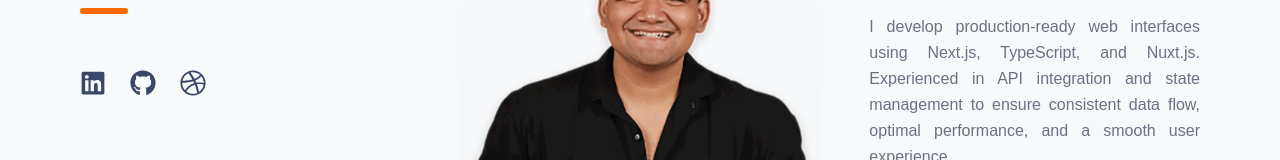
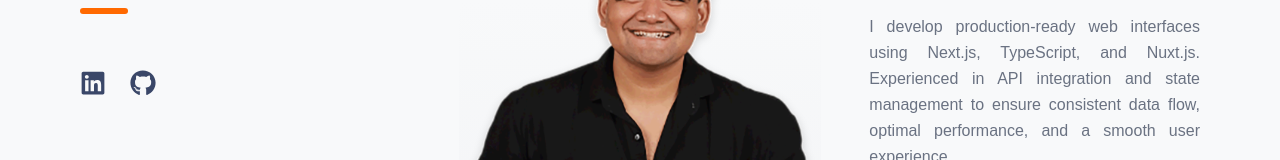
Before and after one commit to Termitenator/portfolio-interview, a Next.js app: page /en in a window 1280 px wide. Shown: the part 355-515 px from the top of the page. Built offline with nearby package versions, Linux system fonts and the light colour scheme.

Commit message:
Feat : Navigation link sosmed and section

```diff
--- a/app/[locale]/components/footer/footer.tsx
+++ b/app/[locale]/components/footer/footer.tsx
@@ -12,7 +12,7 @@ export default function Footer() {
     <footer className="w-full bg-[#2f3033] text-gray-400 p-4 lg:px-20 ">
       <div className="max-w-7xl mx-auto">
         <div className="flex flex-col md:flex-row md:justify-between gap-6">
-          <Link href="/" className="flex items-center gap-0.5">
+          <Link href="#hero" className="flex items-center gap-0.5">
             <Image
               src="/icon/logos.png"
               alt="logo"
@@ -36,14 +36,14 @@ export default function Footer() {
           </nav>
           <div className="flex items-center justify-center gap-5 text-lg">
             <a
-              href="https://github.com/"
+              href="https://github.com/Termitenator"
               target="_blank"
               className="hover:text-white transition">
               <FaGithub />
             </a>
 
             <a
-              href="https://linkedin.com/"
+              href="https://www.linkedin.com/in/pande-gede-satwika-dharma-450a4b262/"
               target="_blank"
               className="hover:text-white transition">
               <FaLinkedin />
--- a/app/[locale]/components/hero/component/LeftSection.tsx
+++ b/app/[locale]/components/hero/component/LeftSection.tsx
@@ -1,4 +1,4 @@
-import { FaLinkedin, FaGithub, FaDribbble } from "react-icons/fa";
+import { FaLinkedin, FaGithub } from "react-icons/fa";
 import { useTranslations } from "next-intl";
 
 export default function LeftSection() {
@@ -16,22 +16,16 @@ export default function LeftSection() {
 
       <div className="flex items-center space-x-6 text-[#3a4768] mt-8">
         <a
-          href="#"
+          href="https://www.linkedin.com/in/pande-gede-satwika-dharma-450a4b262/"
           className="hover:text-orange-500 transition-colors"
           aria-label="LinkedIn">
           <FaLinkedin size={26} />
         </a>
         <a
-          href="#"
+          href="https://github.com/Termitenator"
           className="hover:text-orange-500 transition-colors"
           aria-label="GitHub">
           <FaGithub size={26} />
-        </a>
-        <a
-          href="#"
-          className="hover:text-orange-500 transition-colors"
-          aria-label="Dribbble">
-          <FaDribbble size={26} />
         </a>
       </div>
     </div>
--- a/app/[locale]/components/hero/component/RightSection.tsx
+++ b/app/[locale]/components/hero/component/RightSection.tsx
@@ -1,4 +1,5 @@
 import { useTranslations } from "next-intl";
+import Link from "next/link";
 
 export default function RightSection() {
   const t = useTranslations("Hero");
@@ -15,9 +16,11 @@ export default function RightSection() {
       </p>
 
       <div className="flex items-center space-x-6 pt-4">
-        <button className="px-8 py-3 bg-[#e6864a] text-white rounded font-medium shadow-md hover:bg-[#d57841] transition-all">
-          {t("reachMe")}
-        </button>
+        <Link href="#contact">
+          <span className="inline-block px-8 py-3 bg-[#e6864a] text-white rounded font-medium shadow-md hover:bg-[#d57841] transition-all">
+            {t("reachMe")}
+          </span>
+        </Link>
 
         <button className="flex items-center space-x-2 text-gray-600 hover:text-[#3a4768] font-medium transition-colors group">
           <svg
```
